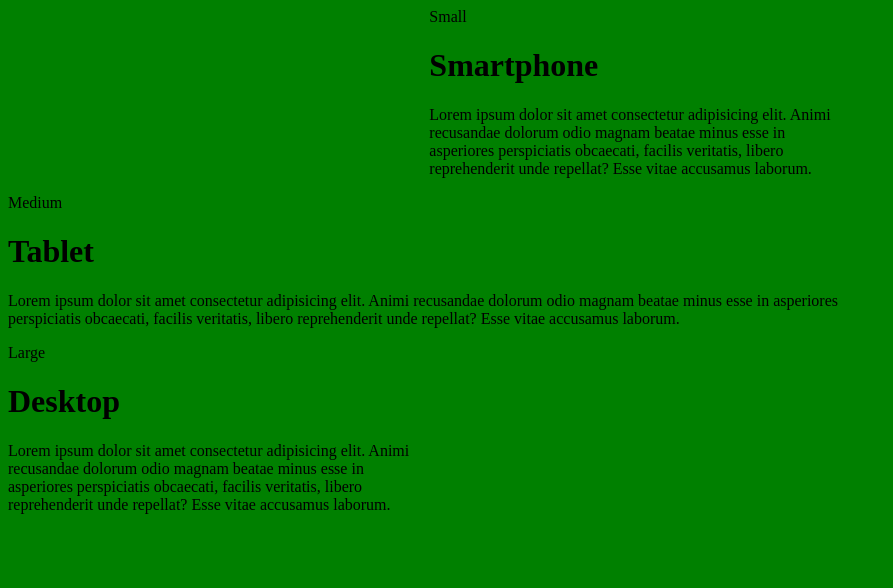
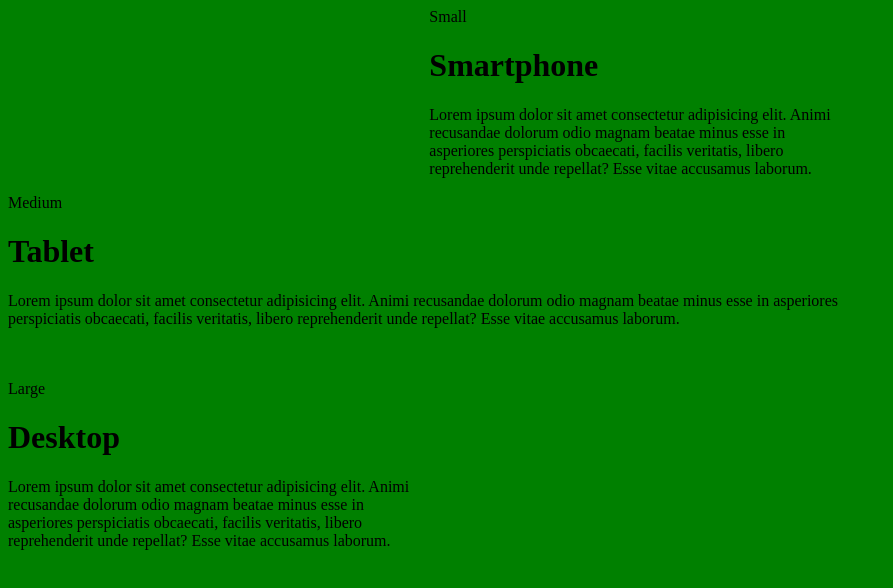
Before and after one commit to BillyGrind/responsiveness, a plain HTML site: page index.html in a window 1280 px wide. Shown: the whole page, without its empty margins (0-893 px from the left). Drawn offline with Linux system fonts and the light colour scheme.

Commit message:
rajout div container

```diff
--- a/index.html
+++ b/index.html
@@ -8,6 +8,8 @@
     <title>Responsiveness</title>
 </head>
 <body>
+    <div class="container">
+
         <div id="small">Small
             <h1>Smartphone</h1>
             <p>Lorem ipsum dolor sit amet consectetur adipisicing elit. Animi recusandae dolorum odio magnam beatae minus esse in asperiores perspiciatis obcaecati, facilis veritatis, libero reprehenderit unde repellat? Esse vitae accusamus laborum.</p>
@@ -24,6 +26,8 @@
             <h1>Desktop</h1>
             <p>Lorem ipsum dolor sit amet consectetur adipisicing elit. Animi recusandae dolorum odio magnam beatae minus esse in asperiores perspiciatis obcaecati, facilis veritatis, libero reprehenderit unde repellat? Esse vitae accusamus laborum.</p>
         </div>
+    </div>
+
 
 </body>
 </html>
--- a/style.css
+++ b/style.css
@@ -11,7 +11,7 @@
     #medium, #large{
         display : none;
     } */
-    div{
+    .container{
         display: flex;
         flex-direction: column;
         font-size: 10px;
@@ -31,10 +31,10 @@
     #small, #large{
         display : none;
     }  */
-     body{
+    .container{
         display: grid;
         grid-template-columns: repeat(3, 1fr);
-
+        grid-auto-rows: 1fr ;
      }
     #small{
         grid-column: 2/3;
```
Lines whose indentation alone changed are shown as unchanged.
